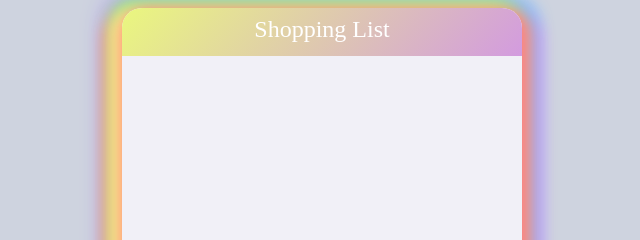
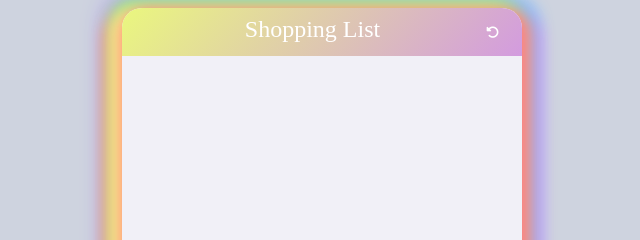
Before and after one commit to sejinniemma/TodoList, a plain HTML site: page index.html in a window 1280 px wide. Shown: the top 240 px of the page, 318-958 px from the left. Drawn offline with Linux system fonts and the light colour scheme.

Commit message:
make reset btn

```diff
--- a/index.html
+++ b/index.html
@@ -11,7 +11,9 @@
 </head>
 <body>
     <section class="list">
-        <header class="header">Shopping List</header>
+        <header class="header">Shopping List
+                <span class="reset"><i class="fas fa-undo-alt"></i></span>
+        </header>
         <ul class="items">
         </ul>
         <footer class="footer">
--- a/main.js
+++ b/main.js
@@ -3,6 +3,7 @@
 const items = document.querySelector('.items');
 const addBtn = document.querySelector('.footer__button');
 const input = document.querySelector('.footer__input');
+const resetBtn = document.querySelector('.reset');
 
 addBtn.addEventListener('click',()=>{
     onAdd();
@@ -54,3 +55,7 @@ items.addEventListener('click',(event)=>{
         toBeDeleted.remove();
     }
 })
+
+resetBtn.addEventListener('click',()=>{
+    items.innerHTML = '';
+})
--- a/style.css
+++ b/style.css
@@ -46,6 +46,13 @@ body {
   );
   border-radius: 20px 20px 0 0;
   color: white;
+}
+
+.reset {
+  position: relative;
+  right: -100px;
+  font-size: small;
+  cursor: pointer;
 }
 
 .items {
```
